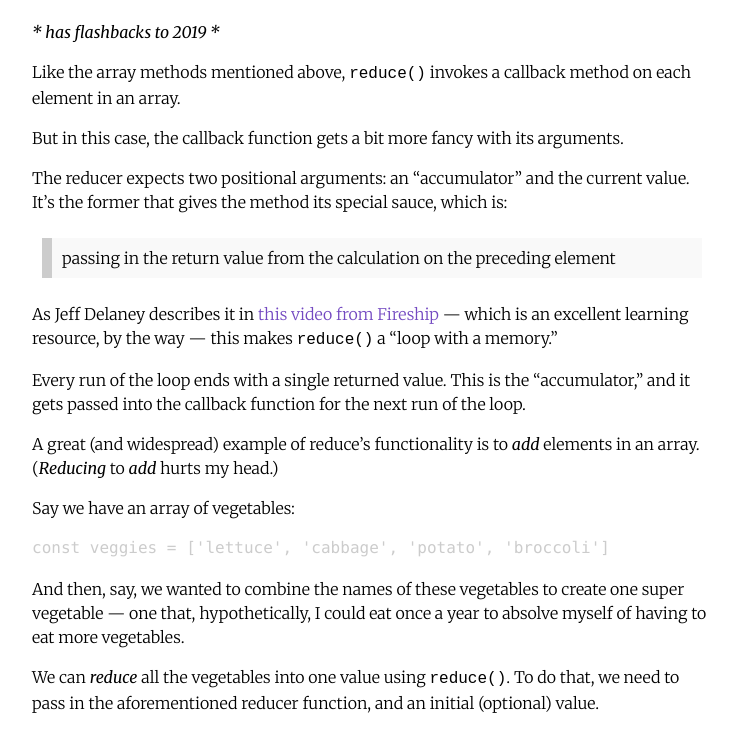
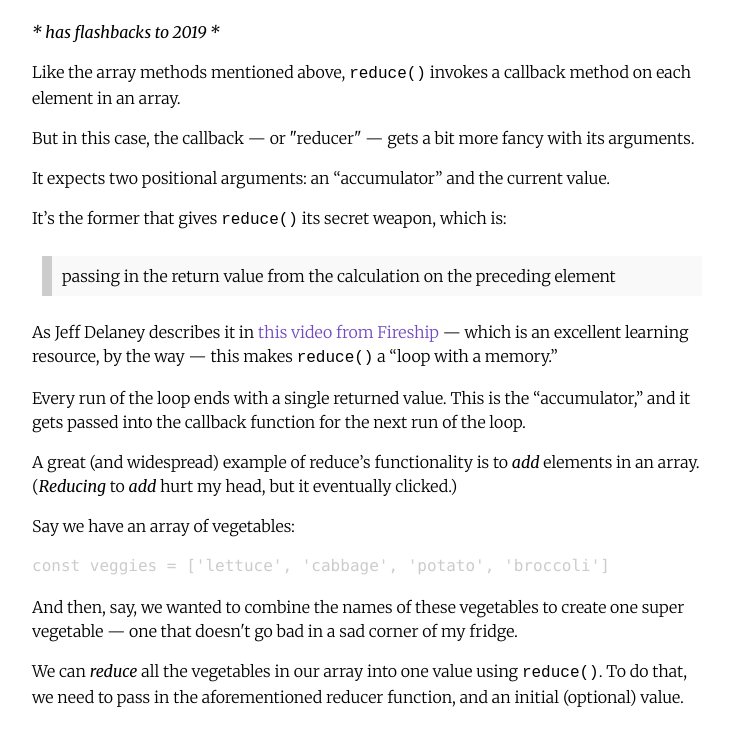
Before and after one commit to mo-mar/website-refresh-2020, a Gatsby site: page /blog/reduce/ in a window 1280 px wide. Shown: the part 1720-2450 px from the top of the page, without its empty margins (268-1005 px from the left). Built offline with nearby package versions, Linux system fonts and the light colour scheme; Gatsby itself is replaced by a stand-in of ours; some packages are replaced by stand-ins of ours; code samples lack their colours.

Commit message:
another blog update

````diff
--- a/src/blog/reduce.md
+++ b/src/blog/reduce.md
@@ -33,7 +33,7 @@ foods.filter(food => food.type === vegetable)
 If I want to print “I am a responsible adult who definitely eats vegetables” to the console — what? you don't do this? — for every vegetable in my foods array, I know that I can reach for `forEach`.
 
 ```javascript
-foods.forEach(food => console.log("I am a good boy for eating vegetables")
+foods.forEach(food => console.log("I am a responsible adult who definitely eats vegetables")
 ```
 
 Lastly, If I want to check if some item in my array meets a certain condition, I use `some`.
@@ -64,9 +64,11 @@ Let’s start with the <a href="https://developer.mozilla.org/en-US/docs/Web/Jav
 
 Like the array methods mentioned above, `reduce()` invokes a callback method on each element in an array.
 
-But in this case, the callback function gets a bit more fancy with its arguments.
+But in this case, the callback — or "reducer" — gets a bit more fancy with its arguments.
 
-The reducer expects two positional arguments: an “accumulator” and the current value. It’s the former that gives the method its special sauce, which is:
+It expects two positional arguments: an “accumulator” and the current value.
+
+It’s the former that gives `reduce()` its secret weapon, which is:
 
 > passing in the return value from the calculation on the preceding element
 
@@ -74,7 +76,7 @@ As Jeff Delaney describes it in <a href="https://www.youtube.com/watch?v=tVCYa_b
 
 Every run of the loop ends with a single returned value. This is the “accumulator,” and it gets passed into the callback function for the next run of the loop.
 
-A great (and widespread) example of reduce’s functionality is to _add_ elements in an array. (_Reducing_ to _add_ hurts my head.)
+A great (and widespread) example of reduce’s functionality is to _add_ elements in an array. (_Reducing_ to _add_ hurt my head, but it eventually clicked.)
 
 Say we have an array of vegetables:
 
@@ -82,9 +84,9 @@ Say we have an array of vegetables:
 const veggies = ['lettuce', 'cabbage', 'potato', 'broccoli']
 ```
 
-And then, say, we wanted to combine the names of these vegetables to create one super vegetable — one that, hypothetically, I could eat once a year to absolve myself of having to eat more vegetables.
+And then, say, we wanted to combine the names of these vegetables to create one super vegetable — one that doesn't go bad in a sad corner of my fridge.
 
-We can _reduce_ all the vegetables into one value using `reduce()`. To do that, we need to pass in the aforementioned reducer function, and an initial (optional) value.
+We can _reduce_ all the vegetables in our array into one value using `reduce()`. To do that, we need to pass in the aforementioned reducer function, and an initial (optional) value.
 
 > 💡 This initial value slightly alters the behaviour of reduce. If we pass it in, it becomes the first “accumulator” in the very first run of the loop while the first item in our array becomes the currentValue.
 > If we omit it, the “accumulator” is the first item in our array, while the currentValue is the 2nd item in the array.
@@ -129,6 +131,8 @@ vegetableReducer('lettucecabbage', 'potato')
 
 According to this twisted vegetable science we’ve just invented, the returned value from this run of the loop is “lettucecabbagepotato.”
 
+###Final run
+
 We’ve now reached the last run of the loop. Our final value is “broccoli.”
 
 For the last time, `vegetableReducer` gets called with these arguments:
@@ -143,8 +147,8 @@ Bon appétit.
 
 Now that I’ve gone through this mental exercise and written about it, I realize two very important things:
 
-1. Reduce’s name makes a lot more sense when I think of it in food terms. It's like a giant pot. You throw in a bunch of stuff, and it reduces them into one value.
+1. Reduce’s name makes a lot more sense when I think of it in food terms. It's like a giant pot. You throw in a bunch of stuff, and it reduces them into one value. What the pot does is what you define in your reducer function.
 
 2. This very well could be the first time the word `lettucecabbagepotatobroccoli` is seen on the internet.
 
-I now understand what `reduce()` does, and we've made internet culinary history.
+What a day. I now understand what `reduce()` does, and we've made internet culinary history.
````
